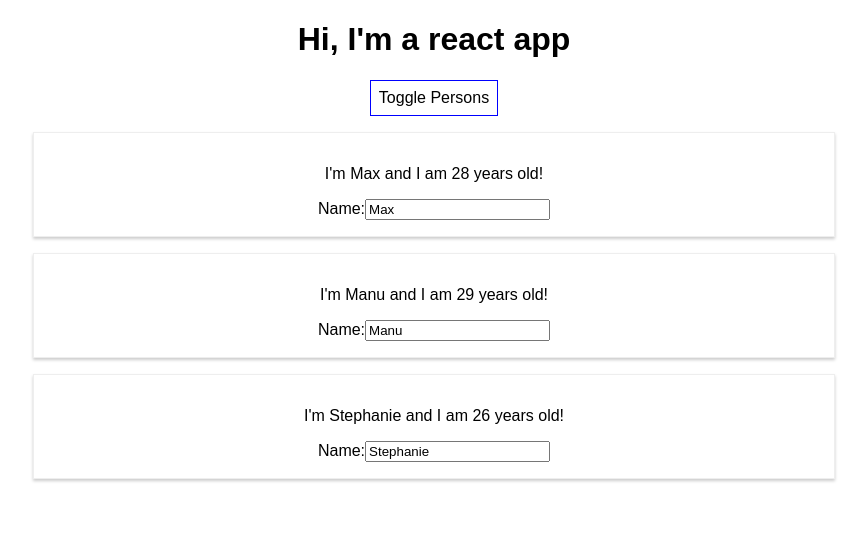
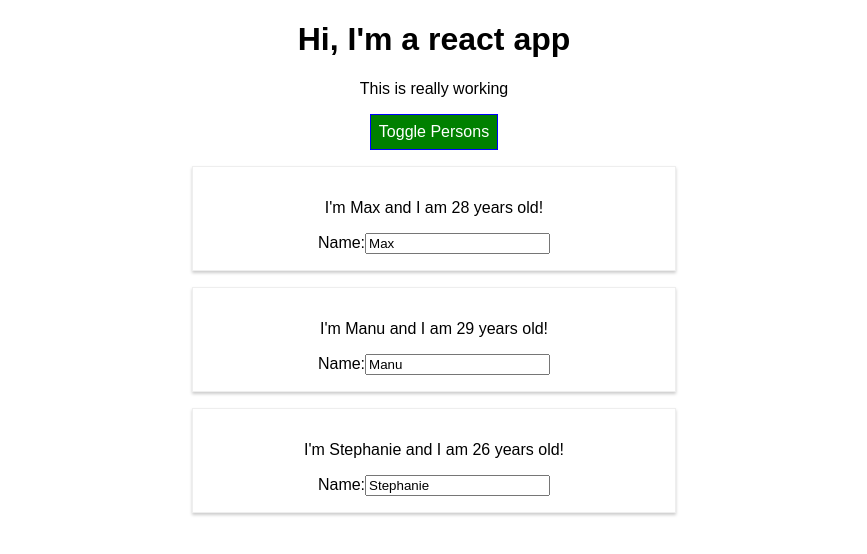
Before and after one commit to broffis/react-accelerator, a React (Create React App) app in the folder react-complete-guide/: page / in a window 1280 px wide. Both pictures are taken after a click on the button "Toggle Persons". Shown: the top 554 px of the page, without its empty margins (206-1073 px from the left). Built offline with nearby package versions, Linux system fonts and the light colour scheme.

Commit message:
Ejecting for modules

```diff
--- a/react-complete-guide/package.json
+++ b/react-complete-guide/package.json
@@ -3,9 +3,11 @@
   "version": "0.1.0",
   "private": true,
   "dependencies": {
+    "radium": "^0.26.0",
     "react": "^16.12.0",
     "react-dom": "^16.12.0",
-    "react-scripts": "1.1.5"
+    "react-scripts": "1.1.5",
+    "styled-components": "^5.0.1"
   },
   "scripts": {
     "start": "react-scripts start",
--- a/react-complete-guide/src/App.css
+++ b/react-complete-guide/src/App.css
@@ -1,3 +1,25 @@
 .App {
   text-align: center;
 }
+
+.red {
+  color: red;
+}
+
+.bold {
+  font-weight: bold;
+}
+
+.button {
+  background-color: green;
+  color: white;
+  font: inherit;
+  border: 1px solid blue;
+  padding: 8px;
+  cursor: pointer;
+}
+
+button:hover {
+  background-color: lightgreen;
+  color: black;
+}
--- a/react-complete-guide/src/App.js
+++ b/react-complete-guide/src/App.js
@@ -1,7 +1,22 @@
 import React, { Component } from 'react';
 import './App.css';
+import styled from 'styled-components';
 
 import Person from './Person/Person';
+
+const StyledButton = styled.button`
+  background-color: ${props => props.alt ? 'red' : 'green'};
+  color: white;
+  font: inherit;
+  border: 1px solid blue;
+  padding: 8px;
+  cursor: pointer;
+
+  &:hover {
+    background-color: ${props => props.alt ? 'salmon' : 'lightgreen'};
+    color: black;
+  }
+`
 
 class App extends Component {
   state = {
@@ -47,11 +62,16 @@
 
   render() {
     const style = {
-      backgroundColor: 'white',
+      backgroundColor: 'green',
+      color: 'white',
       font: 'inherit',
       border: '1px solid blue',
       padding: '8px',
       cursor: 'pointer',
+      ':hover': {
+        backgroundColor: 'lightgreen',
+        color: 'black',
+      }
     };
 
     let persons = null;
@@ -63,15 +83,31 @@
           })}
         </div>
       );
+
+      style.backgroundColor = 'red';
+      style[':hover'] = {
+        backgroundColor: 'salmon',
+        color: 'black',
+      }
+    }
+
+    const classes = [];
+    if (this.state.persons.length <= 2) {
+      classes.push('red');
+    }
+
+    if (this.state.persons.length <= 1) {
+      classes.push('bold');
     }
 
     return (
       <div className="App">
-       <h1>Hi, I'm a react app</h1>
-       <button
-        style={style}
-        onClick={this.togglePersonHandler}>Toggle Persons</button>
-        { persons }
+        <h1>Hi, I'm a react app</h1>
+        <p className={classes.join(' ')}>This is really working</p>
+        <button className="button" alt={this.state.showPersons} onClick={this.togglePersonHandler}>
+          Toggle Persons
+        </button>
+          { persons }
       </div>
     );
   }
--- a/react-complete-guide/src/Person/Person.css
+++ b/react-complete-guide/src/Person/Person.css
@@ -1,4 +1,4 @@
-.Person {
+/* .Person {
   width: 60%;
   margin: 16px auto;
   border: 1px solid #eee;
@@ -6,3 +6,9 @@
   padding: 16px;
   text-align: center;
 }
+
+@media (min-width: 500px) {
+  .Person {
+    width: 450px;
+  }
+} */
--- a/react-complete-guide/src/Person/Person.js
+++ b/react-complete-guide/src/Person/Person.js
@@ -1,14 +1,30 @@
 import React from 'react';
-import './Person.css';
+import styled from 'styled-components';
+// import './Person.css';
+
+const StyledDiv = styled.div` {
+  width: 60%;
+  margin: 16px auto;
+  border: 1px solid #eee;
+  box-shadow: 0 2px 3px #ccc;
+  padding: 16px;
+  text-align: center;
+}
+
+  @media (min-width: 500px) {
+    width: 450px;
+  }
+`;
 
 const person = (props) =>  {
   return (
-    <div className="Person">
+    // <div className="Person" style={style}>
+    <StyledDiv>
       <p onClick={props.click}>I'm { props.name } and I am { props.age } years old!</p>
       <p>{ props.children }</p>
       <label htmlFor="name">Name:</label>
       <input id="name" type="text" onChange={props.changed} defaultValue={props.name}/>
-    </div>
+    </StyledDiv>
     )
 };
 
```
Also changed, not shown: 1 other file (tests, documents, lock files or other folders).
